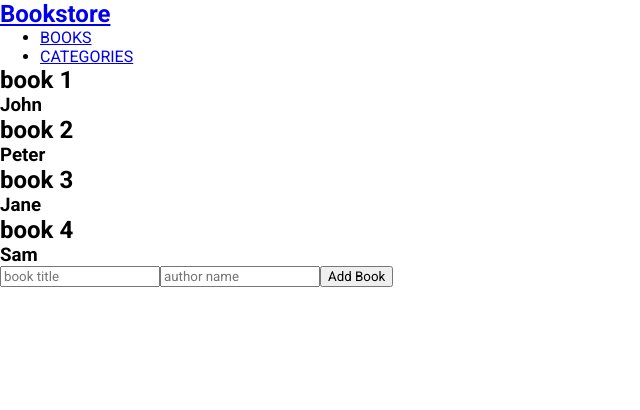
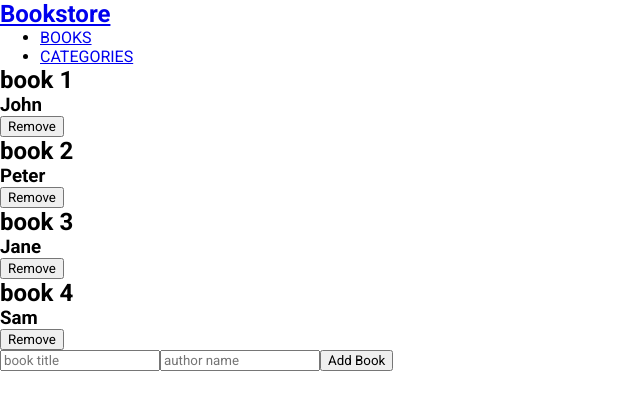
Before and after one commit to 187jjay187/Book-store, a React (Create React App) app: page / in a window 1280 px wide. Shown: the top 410 px of the page, without its empty margins (0-640 px from the left). Built offline with nearby package versions, Linux system fonts and the light colour scheme.

Commit message:
Add id to book.js file

```diff
--- a/src/components/Book.js
+++ b/src/components/Book.js
@@ -1,13 +1,22 @@
 import PropTypes from 'prop-types';
+import { useDispatch } from 'react-redux';
+import { removeBook } from '../redux/books/books';
 
-const Book = ({ title, author }) => (
-  <div>
-    <h2>{title}</h2>
-    <h3>{author}</h3>
-  </div>
-);
+const Book = ({ id, title, author }) => {
+  const dispatch = useDispatch();
+  return (
+    <div>
+      <h2>{title}</h2>
+      <h3>{author}</h3>
+      <div>
+        <button type="button" onClick={() => dispatch(removeBook(id))}>Remove</button>
+      </div>
+    </div>
+  );
+};
 
 Book.propTypes = {
+  id: PropTypes.string.isRequired,
   title: PropTypes.string.isRequired,
   author: PropTypes.string.isRequired,
 };
```
